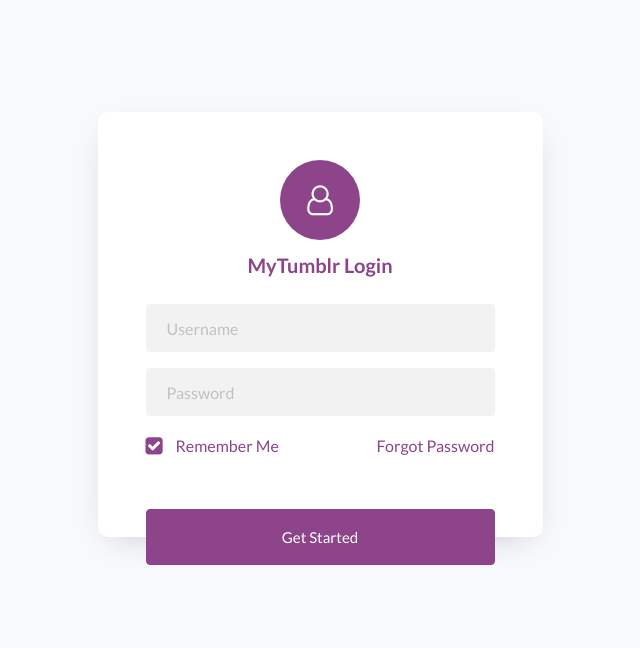
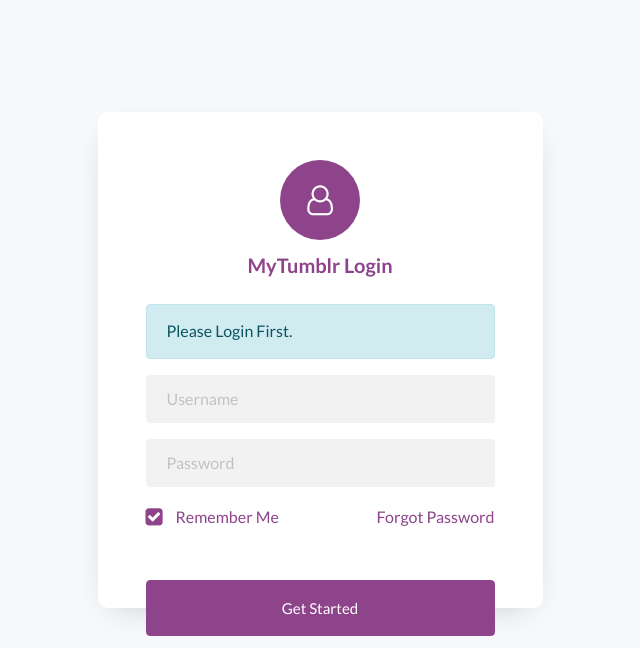
Before and after one commit to christiannaling/act5-MyThumblr-Naling, a PHP site: page /index.php?logfirst in a window 1280 px wide. Shown: the top 648 px of the page, without its empty margins (320-960 px from the left). Run offline with PHP 8.4, Linux system fonts and the light colour scheme.

Commit message:
php login script added

```diff
--- a/index.php
+++ b/index.php
@@ -1,3 +1,42 @@
+<?php
+//start the session function
+SESSION_START();
+
+
+//create a pre defined username and password since we do not have database
+$acc_username = "christiannaling4@gmail.com";
+$acc_password = "hakdog1234";
+$acc_fullname = "Mark Christian M. Naling";
+$acc_address = "Marinduque PH";
+//check the current url for the redirections later
+$url_add = "http://".$_SERVER['HTTP_HOST'].$_SERVER['PHP_SELF'];
+
+
+//condition to know if the button is clicked
+if(isset($_REQUEST['login_button']) === true){
+	//get the username and password from the form and compare to the predefined username and password
+		//kapag mali agad yung username
+	if($_REQUEST['form_username'] != $acc_username){
+			header("Location: ".$url_add."?notexist");
+		}
+		//tama ang username pero mali ang password
+		else if ($_REQUEST['form_username'] == $acc_username && $_REQUEST['form_password'] != $acc_password){
+			header("Location: ".$url_add."?wrongpass");
+		}
+		//tama ang username at password
+		else if($_REQUEST['form_username'] == $acc_username && $_REQUEST['form_password'] == $acc_password){
+			header("Location: ".$url_add."?success");
+
+			//create a session variable
+			$_SESSION['ses_username'] = $acc_username;
+			$_SESSION['ses_password'] = $acc_password;
+			$_SESSION['ses_fullname'] = $acc_fullname;
+			$_SESSION['ses_address'] = $acc_address;
+		}//end of correct username and password
+}//end of loginbutton
+
+?>
+
 <!doctype html>
 <html lang="en">
   <head>
@@ -24,12 +63,30 @@
 		      	</div>
 		      	<h3 class="text-center mb-4">MyTumblr Login</h3>
 
-						<form action="#" class="login-form">
+
+						<form method="POST" class="login-form">
 		      		<div class="form-group">
-		      			<input type="text" class="form-control rounded-left" placeholder="Username" required>
+		      			<?php
+		      			//this is the messaging
+		      			if(isset($_REQUEST['notexist'])===true){
+		      						echo "<div class='alert alert-danger' role='alert'> Username does not exist... </div>";
+		      			} else if (isset($_REQUEST['wrongpass'])===true){
+		      						echo "<div class='alert alert-warning' role='alert'> Incorrect Password... </div>";
+		      			}else if (isset($_REQUEST['success']) === true){
+		      						echo "<div class='alert alert-success' role='alert'> Redirecting... </div>";
+		      						header ("Refresh: 5; url=account.php");
+		      			}else if (isset($_REQUEST['logout'])===true){
+		      						echo "<div class='alert alert-info' role='alert'> Thank You... </div>";
+		      			}else if (isset($_REQUEST['logfirst'])===true){
+		      						echo "<div class='alert alert-info' role='alert'> Please Login First. </div>";
+		      			}else if (isset($_SESSION['ses_username'])===true){
+		      						echo "<div class='alert alert-warning' role='alert'> You are still logged in. Please <a href='account.php'> click here </a> to proceed. </div>";
+		      			}
+		      			?>
+		      			<input type="text" class="form-control rounded-left" placeholder="Username" name="form_username" required>
 		      		</div>
 	            <div class="form-group d-flex">
-	              <input type="password" class="form-control rounded-left" placeholder="Password" required>
+	              <input type="password" class="form-control rounded-left" placeholder="Password" name="form_password" required>
 	            </div>
 	            <div class="form-group d-md-flex">
 	            	<div class="w-50">
@@ -43,7 +100,8 @@
 								</div>
 	            </div>
 	            <div class="form-group">
-	            	<button type="submit" class="btn btn-primary rounded submit p-3 px-5">Get Started</button>
+
+	            	<button type="submit" class="btn btn-primary rounded submit p-3 px-5" name="login_button">Get Started</button>
 	            </div>
 	          </form>
 	        </div>
```
Also changed, not shown: account.php (+23 -3 lines).
